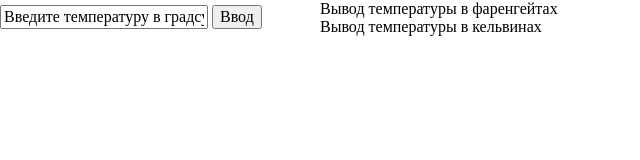
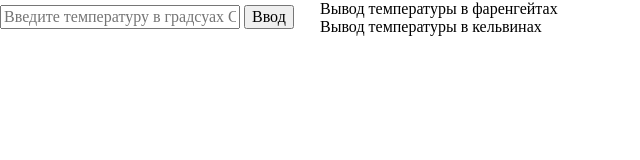
Before and after one commit to siniirobot/JavaScript, a plain HTML site: page JavaScriptTemperature/src/ru/academIt/gorbunov/Temperature/Main.html in a window 1280 px wide. Both pictures are taken after a click on the button "Ввод". Shown: the whole page, without its empty margins (0-640 px from the left). Drawn offline with Linux system fonts and the light colour scheme.

Commit message:
Temperature 1. Сделал округление

```diff
--- a/JavaScriptTemperature/src/ru/academIt/gorbunov/Temperature/Main.html
+++ b/JavaScriptTemperature/src/ru/academIt/gorbunov/Temperature/Main.html
@@ -8,7 +8,7 @@
 </head>
 <body>
 <div class="input-temp">
-    <input id="input" type="text">
+    <input id="input" type="text" placeholder="Введите температуру в градсуах C" style="width: 75%">
     <button id="input-temp-button" type="button">Ввод</button>
 </div>
 <div class="output-temp">
--- a/JavaScriptTemperature/src/ru/academIt/gorbunov/Temperature/Temperature.js
+++ b/JavaScriptTemperature/src/ru/academIt/gorbunov/Temperature/Temperature.js
@@ -1,19 +1,21 @@
-document.addEventListener("DOMContentLoaded",function () {
+document.addEventListener("DOMContentLoaded", function () {
     var inputTemp = document.getElementById("input");
 
     var inputTempButton = document.getElementById("input-temp-button");
-    inputTempButton.addEventListener("click",function () {
+    inputTempButton.addEventListener("click", function () {
         var newText = inputTemp.value;
-        if (!/^[+-]?([0-9]*[.])?[0-9]+$/.test(newText)){
-            inputTemp.value = "Введите температуру в градсуах C";
+
+        if (!(!isNaN(parseFloat(newText)) && isFinite(newText))) {
+            inputTemp.value = "";
             return;
         }
+
         var tempInCelsius = parseFloat(newText);
 
         document.getElementById("output-fahrenheit").innerHTML
-            = "Темепература в фаренгейт - " + ((tempInCelsius * 9/5) + 32);
+            = "Темепература в фаренгейт - " + ((tempInCelsius * 9 / 5) + 32).toFixed(2);
 
         document.getElementById("output-kelvin").innerHTML
-            = "Темепература в кельвин - " + (tempInCelsius + 273.15);
+            = "Темепература в кельвин - " + (tempInCelsius + 273.15).toFixed(2);
     })
 });
```
